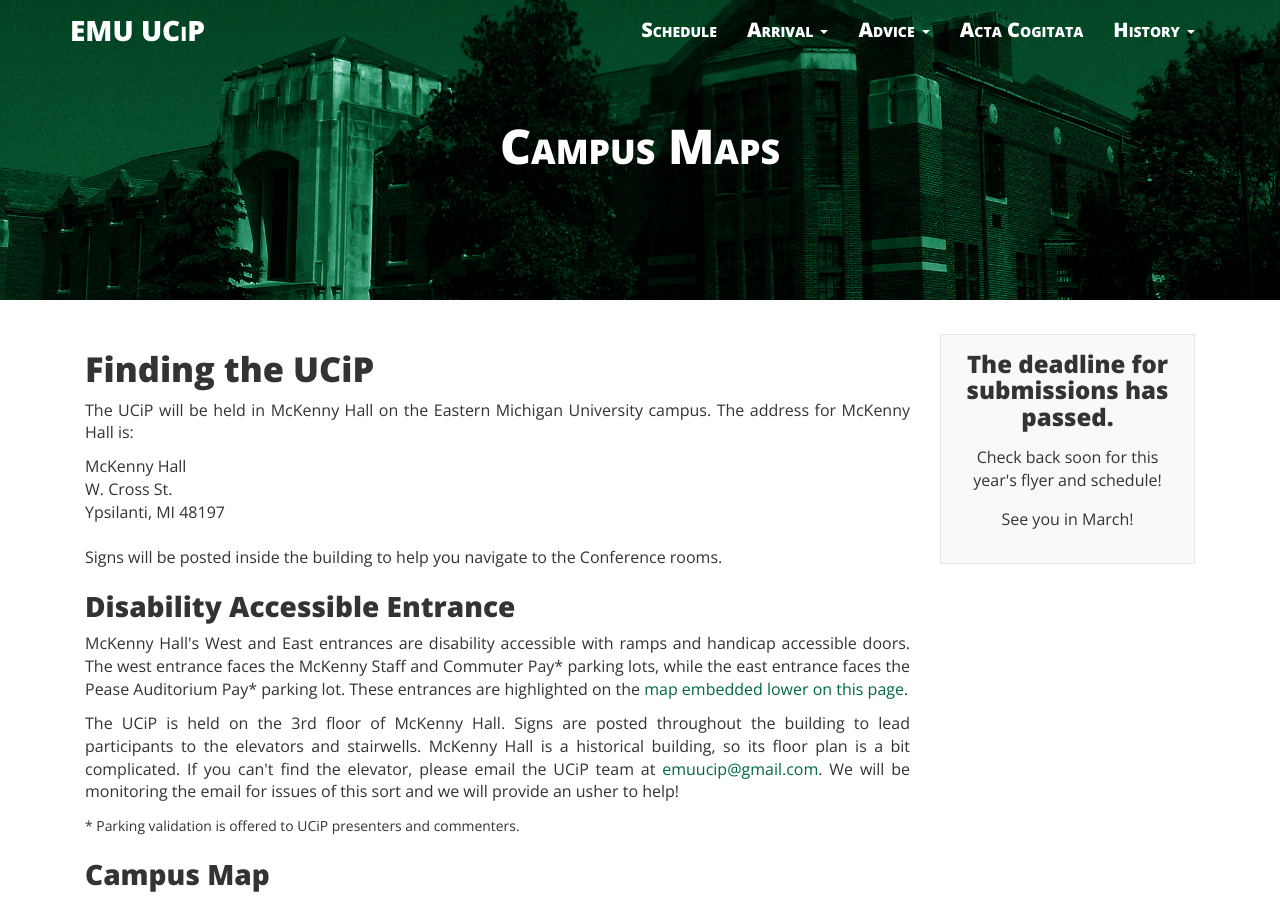
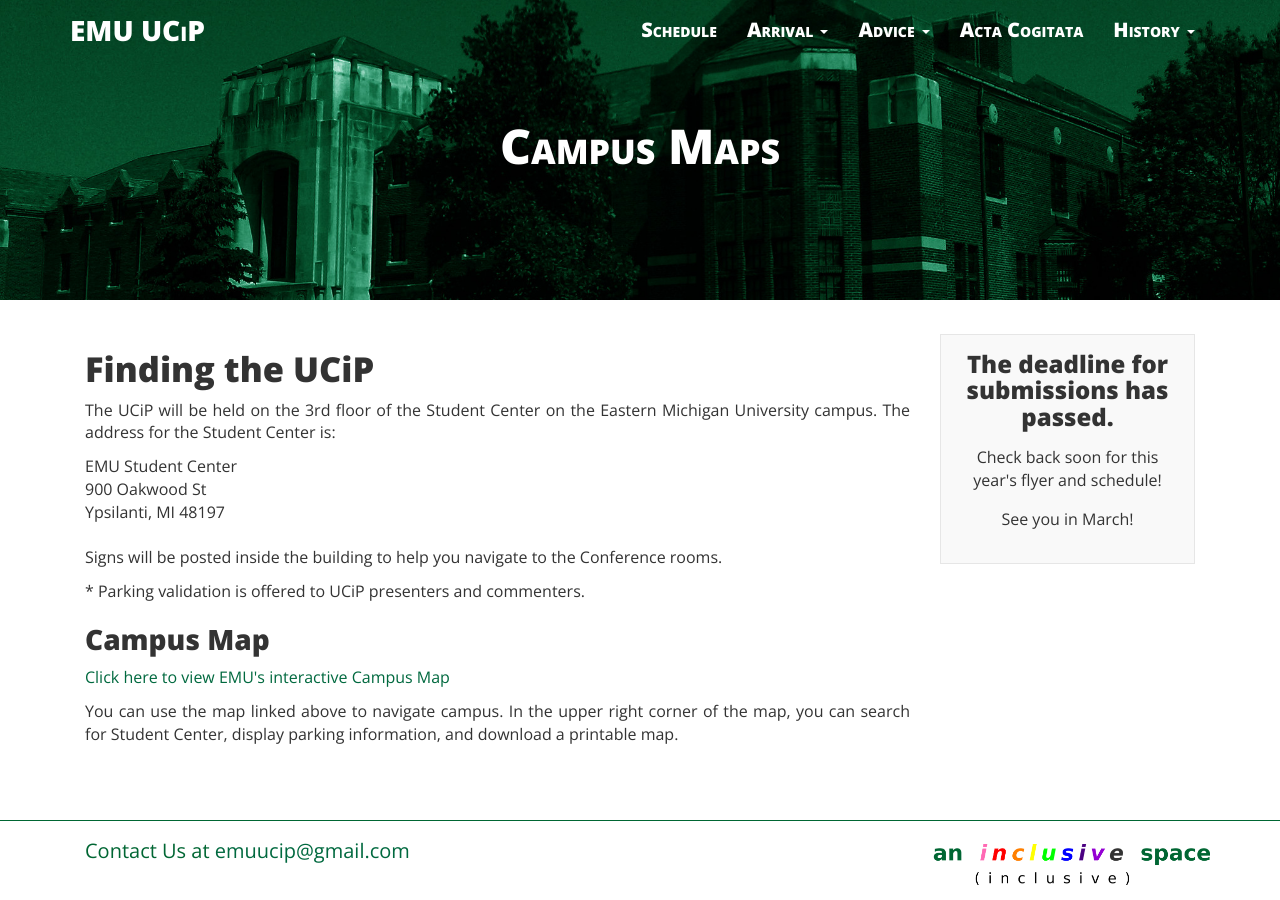
Before and after one commit to ucip/ucip.github.io, a Jekyll site: the page built from maps.md, in a window 1280 px wide and 900 px high. Built offline with Jekyll 4.4.1, drawn with Linux system fonts in a browser that asks for light colours; nearby versions of some CDN libraries; some of the changed text lies outside the part shown.

Commit message:
Update maps.md

```diff
--- a/maps.md
+++ b/maps.md
@@ -8,23 +8,17 @@
 <div class="container">
   <div class="col-sm-9 col-xs-12 cfp-page">
     <h3 class="home-h3">Finding the UCiP</h3>
-    <p class="text-justify">The UCiP will be held in McKenny Hall on the Eastern Michigan University campus. The address for McKenny Hall is:</p>
+    <p class="text-justify">The UCiP will be held on the 3rd floor of the Student Center on the Eastern Michigan University campus. The address for the Student Center is:</p>
     <address>
-      McKenny Hall<br>
-      W. Cross St.<br>
+      EMU Student Center<br>
+      900 Oakwood St<br>
       Ypsilanti, MI 48197
     </address>
     <p class="text-justify">Signs will be posted inside the building to help you navigate to the Conference rooms.</p>
-    <h3>Disability Accessible Entrance</h3>
-    <p class="text-justify">McKenny Hall's West and East entrances are disability accessible with ramps and handicap accessible doors. The west entrance faces the McKenny Staff and Commuter Pay* parking lots, while the east entrance faces the Pease Auditorium Pay* parking lot. These entrances are highlighted on the <a href="#embeddedMap">map embedded lower on this page</a>.</p>
-    <p class="text-justify">The UCiP is held on the 3rd floor of McKenny Hall. Signs are posted throughout the building to lead participants to the elevators and stairwells. McKenny Hall is a historical building, so its floor plan is a bit complicated. If you can't find the elevator, please email the UCiP team at <a href="mailto:emuucip@gmail.com">emuucip@gmail.com</a>. We will be monitoring the email for issues of this sort and we will provide an usher to help!</p>
-    <p class="text-justify"><small>* Parking validation is offered to UCiP presenters and commenters.</small></p>
+    <p class="text-justify">* Parking validation is offered to UCiP presenters and commenters.</p>
     <h3>Campus Map</h3>
     <p class="text-justify"><a href="https://www.emich.edu/maps/">Click here to view EMU's interactive Campus Map</a></p>
-    <p class="text-justify">You can use the map linked above to navigate campus. In the upper right corner of the map, you can search for McKenny Hall, display parking information, and download a printable map.</p>
-    <h3>Google Maps</h3>
-    <p class="text-justify">If you're coming to the UCiP from out of state, please note that the nearest highways to the EMU campus are I-94 and US-23. To assist you in navigating to McKenny Hall, click on the icon on the map to select McKenny Hall, then click the directions icon (<img src="{{ site.baseurl }}/img/directions_icon.png" height="17px" width="17px">) to go to the Google Maps website.</p>
-    <a id="embeddedMap"><iframe src="https://www.google.com/maps/d/embed?mid=12Hr6p0a30oHDAMClFugS3V2-n2w" width="100%" height="480"></iframe></a>
+    <p class="text-justify">You can use the map linked above to navigate campus. In the upper right corner of the map, you can search for Student Center, display parking information, and download a printable map.</p>
   </div>
   {% include box.html %}
 </div>
```
